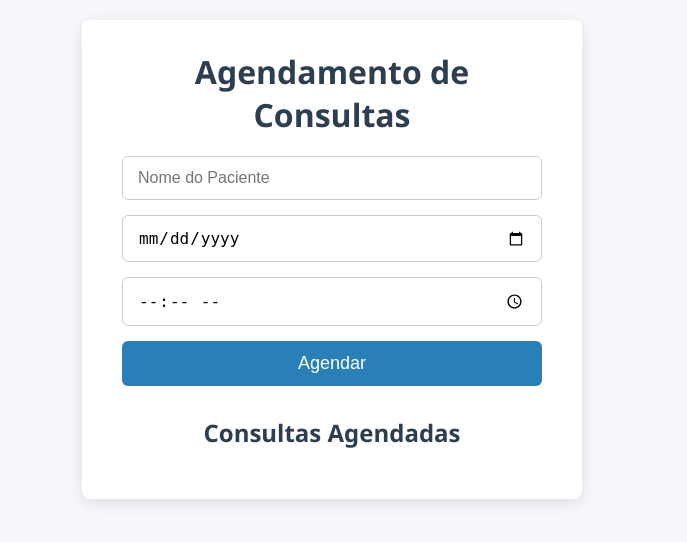
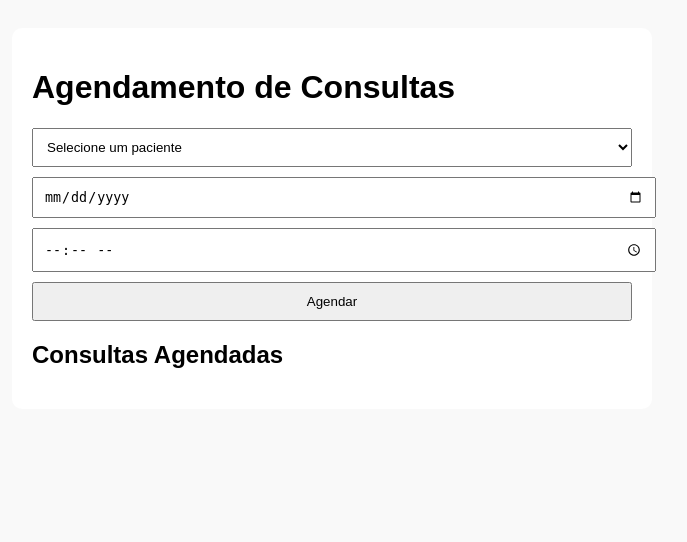
Before and after one commit to CaioDalNegro/SGM, a Flask app: page / in a window 1280 px wide. Shown: the top 542 px of the page, without its empty margins (308-995 px from the left). Run offline with Flask 3, Linux system fonts and the light colour scheme; data that the repository does not hold is empty.

Commit message:
alteraçoes

```diff
--- a/consulta/app.py
+++ b/consulta/app.py
@@ -1,5 +1,6 @@
-from flask import Flask, render_template, request, jsonify
+from flask import Flask, jsonify, request, render_template
 from flask_cors import CORS
+import requests
 
 app = Flask(__name__)
 CORS(app)
@@ -8,30 +9,36 @@ consultas = []
 
 @app.route('/')
 def index():
-    return render_template('consulta.html')
+    try:
+        pacientes = requests.get("http://localhost:5001/api/pacientes").json()
+    except:
+        pacientes = []
+    return render_template('consulta.html', pacientes=pacientes)
 
 @app.route('/api/consultas', methods=['GET'])
 def listar_consultas():
     return jsonify(consultas)
 
 @app.route('/api/consultas', methods=['POST'])
-def agendar_consulta():
+def adicionar_consulta():
     dados = request.get_json()
-    nome_paciente = dados.get('nome_paciente')
+    nome = dados.get('nome_paciente')
     data = dados.get('data')
     hora = dados.get('hora')
 
-    if not nome_paciente or not data or not hora:
+    if not nome or not data or not hora:
         return jsonify({'error': 'Dados incompletos'}), 400
 
-    consulta = {
-        'id': len(consultas) + 1,
-        'nome_paciente': nome_paciente,
-        'data': data,
-        'hora': hora
-    }
+    # Verifica se o paciente está cadastrado
+    pacientes = requests.get("http://localhost:5001/api/pacientes").json()
+    nomes_pacientes = [p['nome'] for p in pacientes]
+
+    if nome not in nomes_pacientes:
+        return jsonify({'error': 'Paciente não cadastrado'}), 400
+
+    consulta = {'nome_paciente': nome, 'data': data, 'hora': hora}
     consultas.append(consulta)
-    return jsonify(consulta), 201
+    return jsonify({'message': 'Consulta agendada com sucesso'}), 201
 
 if __name__ == '__main__':
-    app.run(port=5002, debug=True)
+    app.run(port=5002)
--- a/consulta/static/css/style.css
+++ b/consulta/static/css/style.css
@@ -1,83 +1,25 @@
-/* Reset básico */
-* {
-    margin: 0;
-    padding: 0;
-    box-sizing: border-box;
-  }
-
 body {
-    font-family: 'Segoe UI', Tahoma, Geneva, Verdana, sans-serif;
-    background: #f5f7fa;
-    color: #333;
+    font-family: Arial, sans-serif;
     padding: 20px;
+    background: #f9f9f9;
 }
 
 .container {
-    max-width: 500px;
-    margin: 0 auto;
-    background: #fff;
-    padding: 30px 40px;
-    border-radius: 8px;
-    box-shadow: 0 4px 15px rgba(0,0,0,0.1);
+    max-width: 600px;
+    margin: auto;
+    background: white;
+    padding: 20px;
+    border-radius: 10px;
 }
 
-  h1, h2 {
-    text-align: center;
-    margin-bottom: 20px;
-    color: #2c3e50;
+form input, form select, form button {
+    display: block;
+    width: 100%;
+    margin-bottom: 10px;
+    padding: 10px;
 }
 
-  form {
-    display: flex;
-    flex-direction: column;
-    gap: 15px;
-    margin-bottom: 30px;
+ul {
+    list-style-type: none;
+    padding: 0;
 }
-
-  input[type="text"],
-  input[type="date"],
-  input[type="time"] {
-    padding: 12px 15px;
-    font-size: 16px;
-    border: 1.8px solid #ccc;
-    border-radius: 6px;
-    transition: border-color 0.3s;
-  }
-
-  input[type="text"]:focus,
-  input[type="date"]:focus,
-  input[type="time"]:focus {
-    border-color: #2980b9;
-    outline: none;
-  }
-
-  button {
-    padding: 12px;
-    font-size: 18px;
-    background-color: #2980b9;
-    color: white;
-    border: none;
-    border-radius: 6px;
-    cursor: pointer;
-    transition: background-color 0.3s;
-  }
-
-  button:hover {
-    background-color: #1c5980;
-  }
-
-  ul#listaConsultas {
-    list-style-type: none;
-    max-height: 300px;
-    overflow-y: auto;
-    padding-right: 10px;
-  }
-
-  ul#listaConsultas li {
-    background: #ecf0f1;
-    margin-bottom: 10px;
-    padding: 12px 15px;
-    border-radius: 6px;
-    font-weight: 500;
-    color: #34495e;
-  }
--- a/consulta/static/js/main.js
+++ b/consulta/static/js/main.js
@@ -18,9 +18,11 @@ document.getElementById('consultaForm').addEventListener('submit', async functio
             headers: { 'Content-Type': 'application/json' },
             body: JSON.stringify(consulta)
         });
+
+        const result = await response.json();
+
         if (!response.ok) {
-            const error = await response.json();
-            alert('Erro: ' + (error.error || 'Não foi possível agendar.'));
+            alert('Erro: ' + (result.error || 'Não foi possível agendar.'));
             return;
         }
 
@@ -49,5 +51,4 @@ async function carregarConsultas() {
     }
 }
 
-// Carrega consultas ao abrir a página
 window.onload = carregarConsultas;
--- a/consulta/templates/consulta.html
+++ b/consulta/templates/consulta.html
@@ -1,15 +1,21 @@
 <!DOCTYPE html>
 <html lang="pt-br">
 <head>
-    <meta charset="UTF-8" />
+    <meta charset="UTF-8">
     <title>Agendamento de Consultas</title>
-    <link rel="stylesheet" href="{{ url_for('static', filename='css/style.css') }}" />
+    <link rel="stylesheet" href="{{ url_for('static', filename='css/style.css') }}">
 </head>
 <body>
     <div class="container">
         <h1>Agendamento de Consultas</h1>
         <form id="consultaForm">
-            <input type="text" id="nome_paciente" placeholder="Nome do Paciente" required />
+            <select id="nome_paciente" required>
+                <option value="">Selecione um paciente</option>
+                {% for paciente in pacientes %}
+                    <option value="{{ paciente['nome'] }}">{{ paciente['nome'] }}</option>
+                {% endfor %}
+            </select>
+
             <input type="date" id="data" required />
             <input type="time" id="hora" required />
             <button type="submit">Agendar</button>
@@ -18,6 +24,7 @@
         <h2>Consultas Agendadas</h2>
         <ul id="listaConsultas"></ul>
     </div>
-    <script src="{{ url_for('static', filename='js/main.js') }}"></script>
+
+    <script src="{{ url_for('static', filename='js/consulta.js') }}"></script>
 </body>
 </html>
```
Lines whose indentation alone changed are shown as unchanged.
